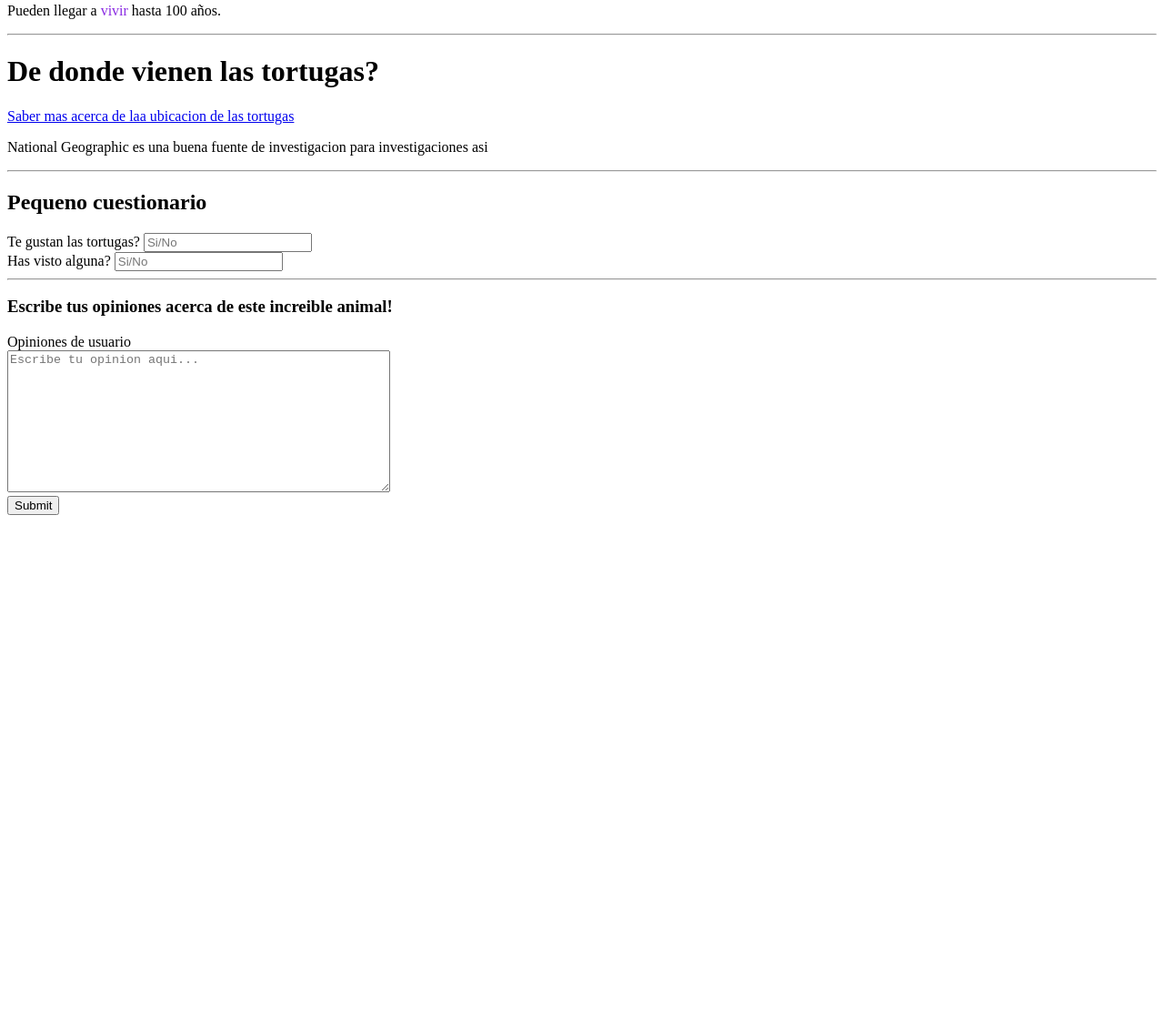
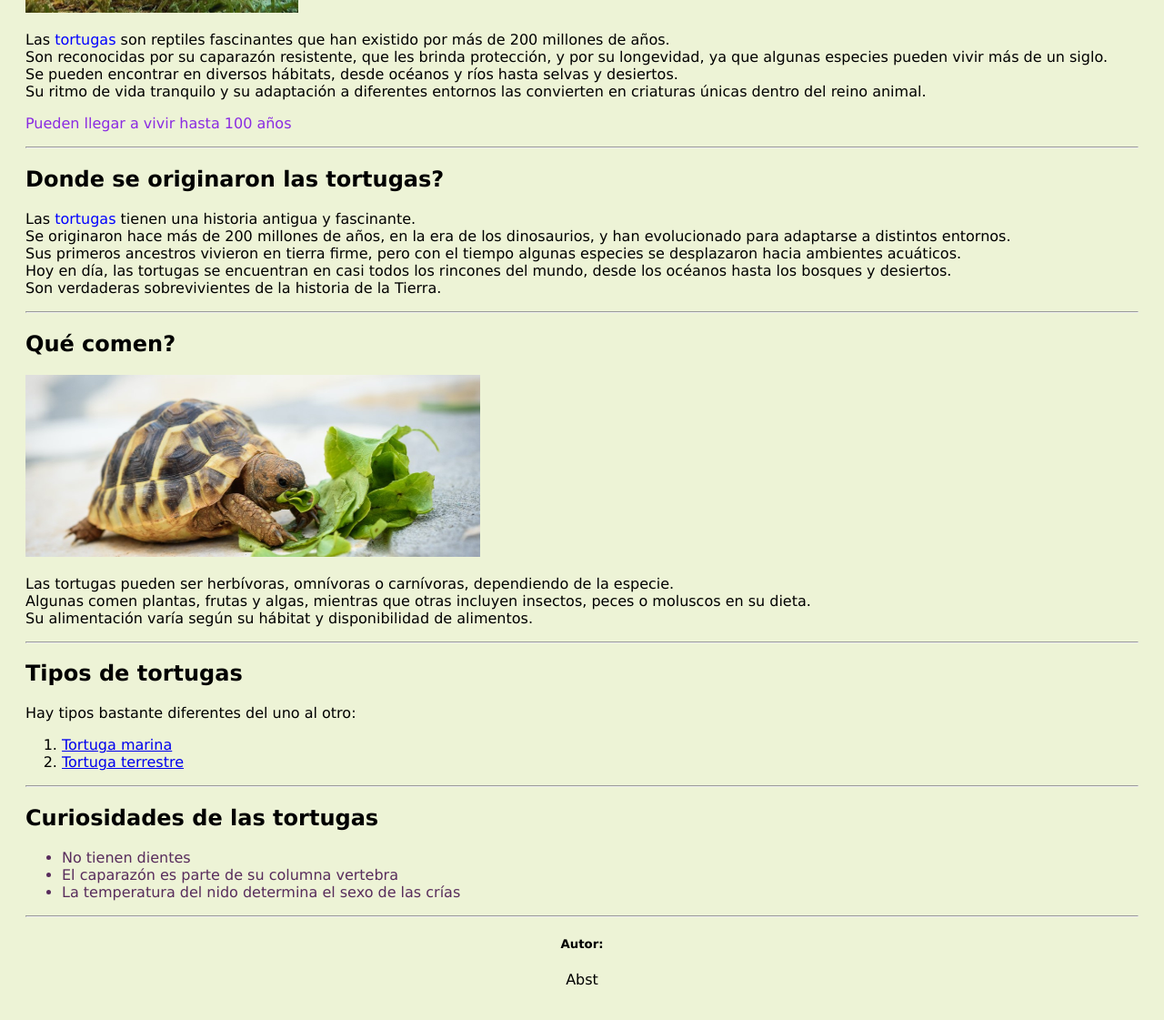
Before and after one commit to Abst-cd/Webpage-summer-project, a plain HTML site: page index.html in a window 1280 px wide. Shown: the part 349-1470 px from the top of the page at 91% size. Before the commit the page ends 923 px from the top, so only its background shows below. Drawn offline with Linux system fonts and the light colour scheme.

Commit message:
Webpage update

```diff
--- a/index.html
+++ b/index.html
@@ -1,36 +1,72 @@
 <!DOCTYPE html>
 <html lang="en">
-<head>
+<head >
     <meta charset="UTF-8">
     <meta name="viewport" content="width=device-width, initial-scale=1.0">
-    <title>Tortugas</title>
+    <link rel="stylesheet" href="styles.css">
+    <title>Las tortugas</title>
 </head>
-<body>
+<body style="background-color: rgba(229, 238, 196, 0.685);">
+
+<div class="primeraParte">
     <h1>La vida de las tortugas</h1>
+    <p>Todos conocemos a este lindo animal, pero te has preguntado cuanto sabes de ellas? <br>
+    Despues de leer este articulo sabras más acerca de las tortugas.</p>
     <img src="img/tortuga.jpg" height="200" width="300"/>
-    <p>Las tortugas son reptiles que han habitado la tierra <br> por mas de 200m de años. </p>
-    <p>Pueden llegar a <span style="color:blueviolet"> vivir</span> hasta 100 años.</p>
+    <p>Las <span style="color: blue"> tortugas </span> son reptiles fascinantes que han existido por más de 200 millones de años. <br>
+        Son reconocidas por su caparazón resistente, que les brinda protección, y por su longevidad, ya que algunas especies pueden vivir más de un siglo. <br>
+        Se pueden encontrar en diversos hábitats, desde océanos y ríos hasta selvas y desiertos. <br>
+        Su ritmo de vida tranquilo y su adaptación a diferentes entornos las convierten en criaturas únicas dentro del reino animal.  </p>
+    <p span style="color:blueviolet"> Pueden llegar a vivir hasta 100 años  </p>
+</div>
+
     <hr>
-    <h1>De donde vienen las tortugas?</h1>
-     <a target ="_blank" href="https://www.nationalgeographic.com.es/animales/tortugas"> Saber mas acerca de laa ubicacion de las tortugas</a>
-     <p>National Geographic es una buena fuente de investigacion para investigaciones asi</p>
-     <hr>
-     <h2>Pequeno cuestionario</h2>
-     <form>
-        <label for="gustos">Te gustan las tortugas?</label>
-        <input type="text" id="gustos" name="Gusto usuario" placeholder="Si/No"/>
-        <br>
-        <label for="ver">Has visto alguna?</label>
-        <input type="text" id="ver" name="interaccion" placeholder="Si/No"/>
-     </form>
+
+<div class="segundaParte">
+    <h2 >Donde se originaron las tortugas?</h2>
+
+     <p>Las <span style="color: blue">tortugas</span>  tienen una historia antigua y fascinante. <br>
+        Se originaron hace más de 200 millones de años, en la era de los dinosaurios, y han evolucionado para adaptarse a distintos entornos. <br>
+        Sus primeros ancestros vivieron en tierra firme, pero con el tiempo algunas especies se desplazaron hacia ambientes acuáticos. <br>
+        Hoy en día, las tortugas se encuentran en casi todos los rincones del mundo, desde los océanos hasta los bosques y desiertos. <br>
+        Son verdaderas sobrevivientes de la historia de la Tierra.</p>
+</div>
+
+<hr>
+
+<div class="terceraParte">
+     <h2>Qué comen?</h2>
+     <img src="img/comidat.jpg" class="comidaTortuga"/>
+     <p>Las tortugas pueden ser herbívoras, omnívoras o carnívoras, dependiendo de la especie. <br>
+        Algunas comen plantas, frutas y algas, mientras que otras incluyen insectos, peces o moluscos en su dieta.
+        <br> Su alimentación varía según su hábitat y disponibilidad de alimentos.</p>
+</div>
+
     <hr>
-    <h3>Escribe tus opiniones acerca de este increible animal!</h3>
-<form>
-    <label for="comentarios">Opiniones de usuario</label>
-    <br>
-    <textarea cols="50" rows="10" id="comentarios" placeholder="Escribe tu opinion aqui..."></textarea>
-    <br>
-    <input type="submit" />
-    </form>
+
+ <div class="cuartaParte">
+    <h2>Tipos de tortugas</h2>
+    <p>Hay tipos bastante diferentes del uno al otro: </p>
+    <ol>
+        <li><a target="_blank"href="https://es.wikipedia.org/wiki/Chelonioidea">Tortuga marina</a></li>
+        <li><a target="_blank"href="https://es.wikipedia.org/wiki/Chelonoidis_chilensis">Tortuga terrestre</a></li>
+
+    </ol>
+</div>
+
+<hr>
+<div class="curiosidadesTortugas">
+<h2>Curiosidades de las tortugas</h2>
+<ul>
+    <li>No tienen dientes</li>
+    <li>El caparazón es parte de su columna vertebra</li>
+    <li>La temperatura del nido determina el sexo de las crías </li>
+</ul>
+</div>
+<hr>
+<div class="finalParte">
+    <h5>Autor:</h5>
+    <p>Abst</p>
+</div>
 </body>
 </html>
--- /dev/null
+++ b/styles.css
@@ -0,0 +1,25 @@
+body{
+    background-color: rgba(229, 238, 196, 0.685);
+    font-family: Verdana, Geneva, Tahoma, sans-serif;
+    text-align: left;
+    padding: 20px;
+
+}
+.comidaTortuga {
+    height: 200px;
+    width: 500px;
+}
+ul {
+
+    color: rgb(88, 44, 92);
+}
+
+.curiosidadesTortugas ul li:hover{
+    color:black;
+    font-weight: bold;
+
+
+}
+.finalParte{
+    text-align: center;
+}
```
Also changed, not shown: img/comidat.jpg (added).
